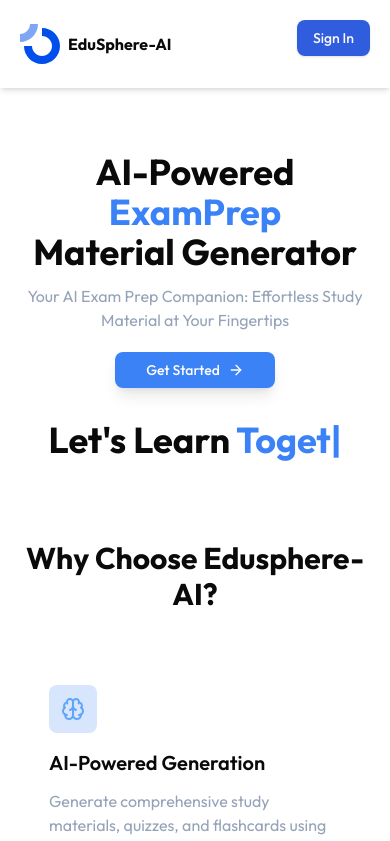
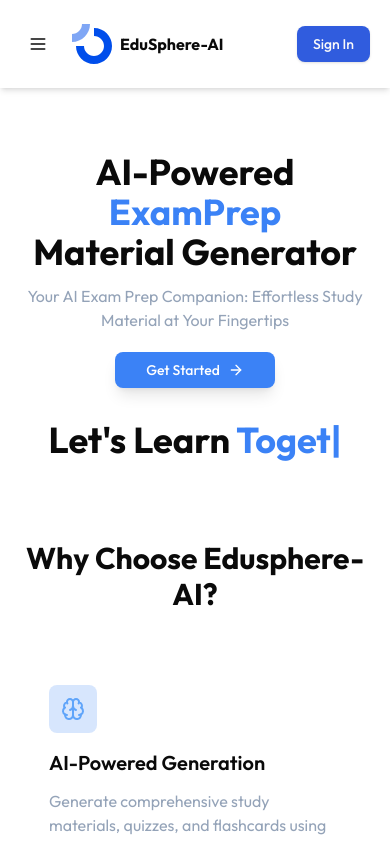
Before and after one commit to vivekr077/EduSphere-AI, a Next.js app: page / in a window 390 px wide. Shown: the top 841 px of the page. Built offline with nearby package versions, Linux system fonts and the light colour scheme; no server answers.

Commit message:
Added NavMenu

```diff
--- a/app/course/[courseId]/_components/ChapterList.jsx
+++ b/app/course/[courseId]/_components/ChapterList.jsx
@@ -34,7 +34,7 @@
              {Chapters?.map((chapter, index)=>(
                 <div className='flex justify-between items-center p-4 shadow-md mb-2 rounded-lg' key={index}>
                     <div className='flex gap-5 items-center'>
-                      <h2 className='text-2xl'>{chapter?.emoji}</h2>
+                      <h2 className='text-2xl max-sm:hidden'>{chapter?.emoji}</h2>
                       <div>
                           <h2 className='font-medium'>{chapter?.chapter_title}</h2>
                           <p className='text-gray-400 text-sm line-clamp-2'>{chapter?.chapter_summary}</p>
--- a/app/dashboard/_components/DashboardHeader.jsx
+++ b/app/dashboard/_components/DashboardHeader.jsx
@@ -4,16 +4,22 @@
 import Image from 'next/image'
 import { useRouter } from 'next/navigation'
 import React from 'react'
+import { Menu } from 'lucide-react'
 
-const DashboardHeader = () => {
+const DashboardHeader = ({ onMenuClick }) => {
   const {user} = useUser();
   const route = useRouter();
   return (
-    <div className='p-5 shadow-md flex justify-between'>
-        <div className='flex gap-2 items-center cursor-pointer' onClick={()=>route.push('/dashboard')}>
-                         <Image src={'/logo.svg'} alt='logo' width={40} height={40}/>
-                         <h2 className='font-bold text-large'>EduSphere-AI</h2>
-                     </div>
+    <div className='p-5 shadow-md flex justify-between items-center'>
+        <div className='flex gap-2 items-center'>
+          <button className='md:hidden mr-2 p-2 rounded hover:bg-gray-100' onClick={onMenuClick} aria-label='Open menu'>
+            <Menu className='h-5 w-5'/>
+          </button>
+          <div className='flex gap-2 items-center cursor-pointer' onClick={()=>route.push('/dashboard')}>
+            <Image src={'/logo.svg'} alt='logo' width={40} height={40}/>
+            <h2 className='font-bold text-large'>EduSphere-AI</h2>
+          </div>
+        </div>
 
         {user? <UserButton  className=' text-4xl'/>: <Button className=' rounded-lg' onClick={()=>{route.push('sign-in?redirect_url=http%3A%2F%2Flocalhost%3A3000%2F')}}>Sign In</Button>}
     </div>
--- a/app/dashboard/_components/SideBar.jsx
+++ b/app/dashboard/_components/SideBar.jsx
@@ -99,6 +99,9 @@
               }`}
               onClick={() => {
                 route.push(menu.path);
+                if (typeof window !== 'undefined') {
+                  window.dispatchEvent(new CustomEvent('close-mobile-drawer'))
+                }
               }}
             >
               <menu.icon />
--- a/app/dashboard/layout.jsx
+++ b/app/dashboard/layout.jsx
@@ -1,5 +1,5 @@
 "use client"
-import React, { useState } from "react";
+import React, { useState, useEffect } from "react";
 import SideBar from "./_components/SideBar";
 import DashboardHeader from "./_components/DashboardHeader";
 import WelcomeBanner from "./_components/WelcomeBanner";
@@ -7,14 +7,32 @@
 
 const DashboardLayout = ({ children }) => {
   const [totalCourse, setTotalCourse] = useState(0);
+  const [mobileOpen, setMobileOpen] = useState(false);
+
+  useEffect(()=>{
+    const handler = ()=> setMobileOpen(false)
+    if (typeof window !== 'undefined') {
+      window.addEventListener('close-mobile-drawer', handler)
+      return ()=> window.removeEventListener('close-mobile-drawer', handler)
+    }
+  }, [])
   return (
     <CourseCountContext.Provider value={{totalCourse, setTotalCourse}}  >
     <div>
         <div  className='md:w-64 hidden md:block fixed'>
             <SideBar/>
         </div>
+        {/* Mobile Drawer */}
+        {mobileOpen && (
+          <div className="fixed inset-0 z-40 md:hidden">
+            <div className="absolute inset-0 bg-black/30" onClick={()=>setMobileOpen(false)}></div>
+            <div className="absolute left-0 top-0 h-full w-64 bg-white shadow-lg">
+              <SideBar />
+            </div>
+          </div>
+        )}
         <div className="md:ml-64">
-            <DashboardHeader />
+            <DashboardHeader onMenuClick={()=>setMobileOpen(true)} />
             <div className="p-5">
                 {children}
             </div>
```
